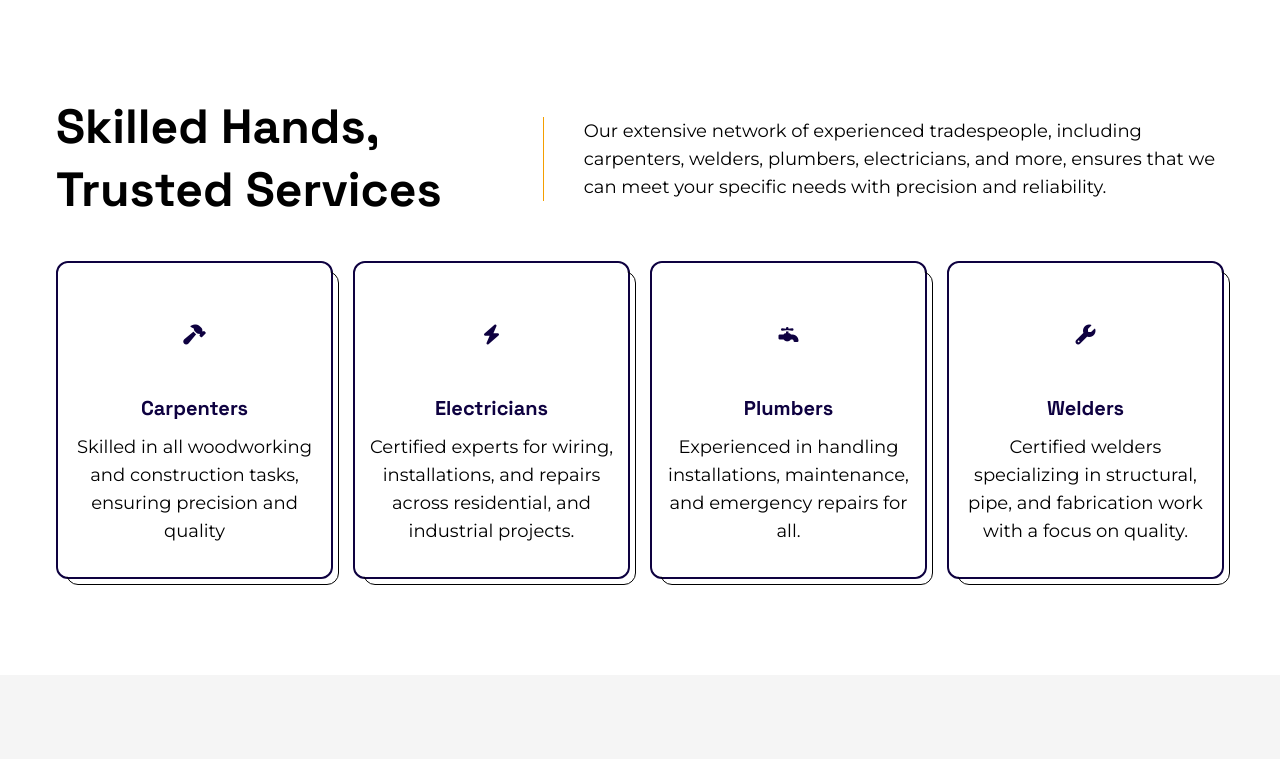
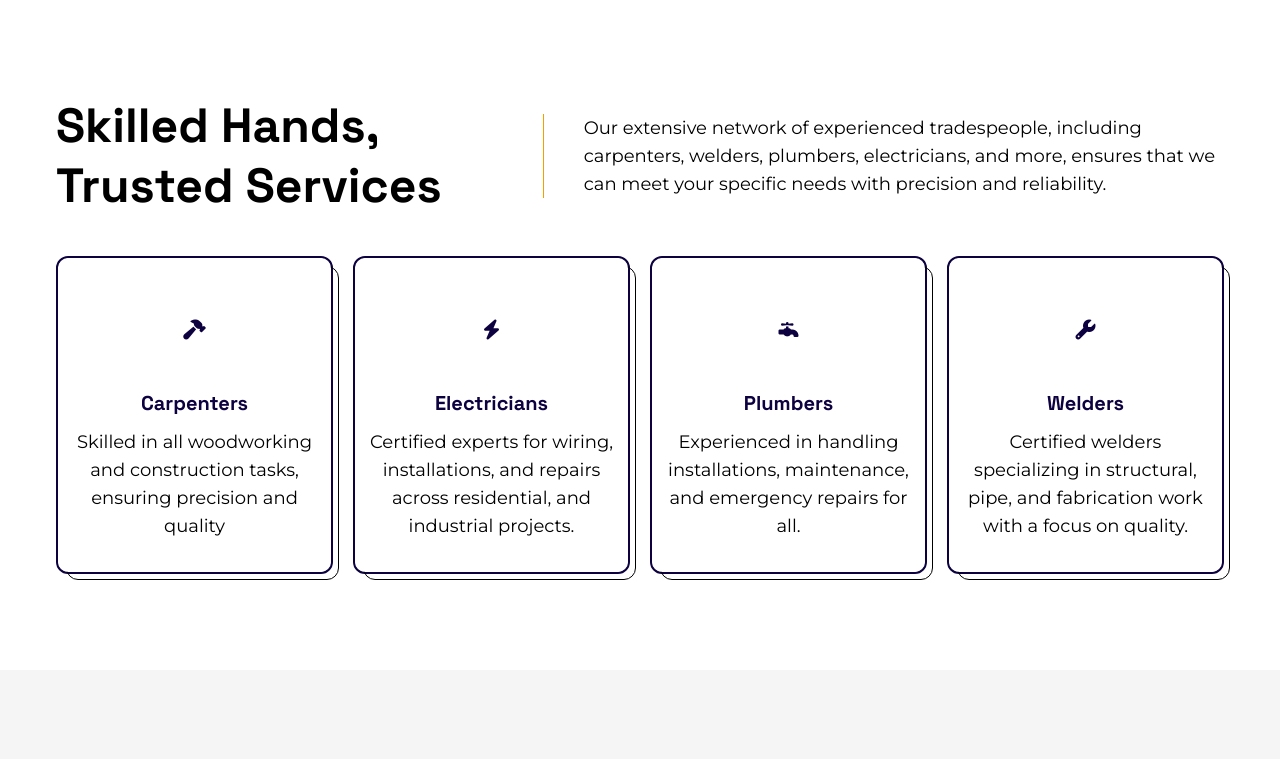
Before and after one commit to shakib-mia/bluehire, a website built with Vite: page index.html in a window 1280 px wide. Shown: the part 961-1720 px from the top of the page. Built offline with nearby package versions, Linux system fonts and the light colour scheme; some packages are replaced by stand-ins of ours; animation ran at ten frames a second.

Commit message:
details added

```diff
--- a/package.json
+++ b/package.json
@@ -6,7 +6,8 @@
   "scripts": {
     "dev": "vite",
     "build": "vite build",
-    "preview": "vite preview"
+    "preview": "vite preview",
+    "deploy": "vite build && npx netlify deploy --prod --dir dist"
   },
   "devDependencies": {
     "autoprefixer": "^10.4.20",
--- a/style.css
+++ b/style.css
@@ -12,7 +12,7 @@ h1 {
 }
 
 h2 {
-  @apply font-space-grotesk text-3xl !leading-[130%] md:text-4xl xl:text-5xl;
+  @apply font-space-grotesk text-3xl !leading-[125%] md:text-4xl xl:text-5xl;
 }
 
 h3 {
```
Also changed, not shown: README.md.
